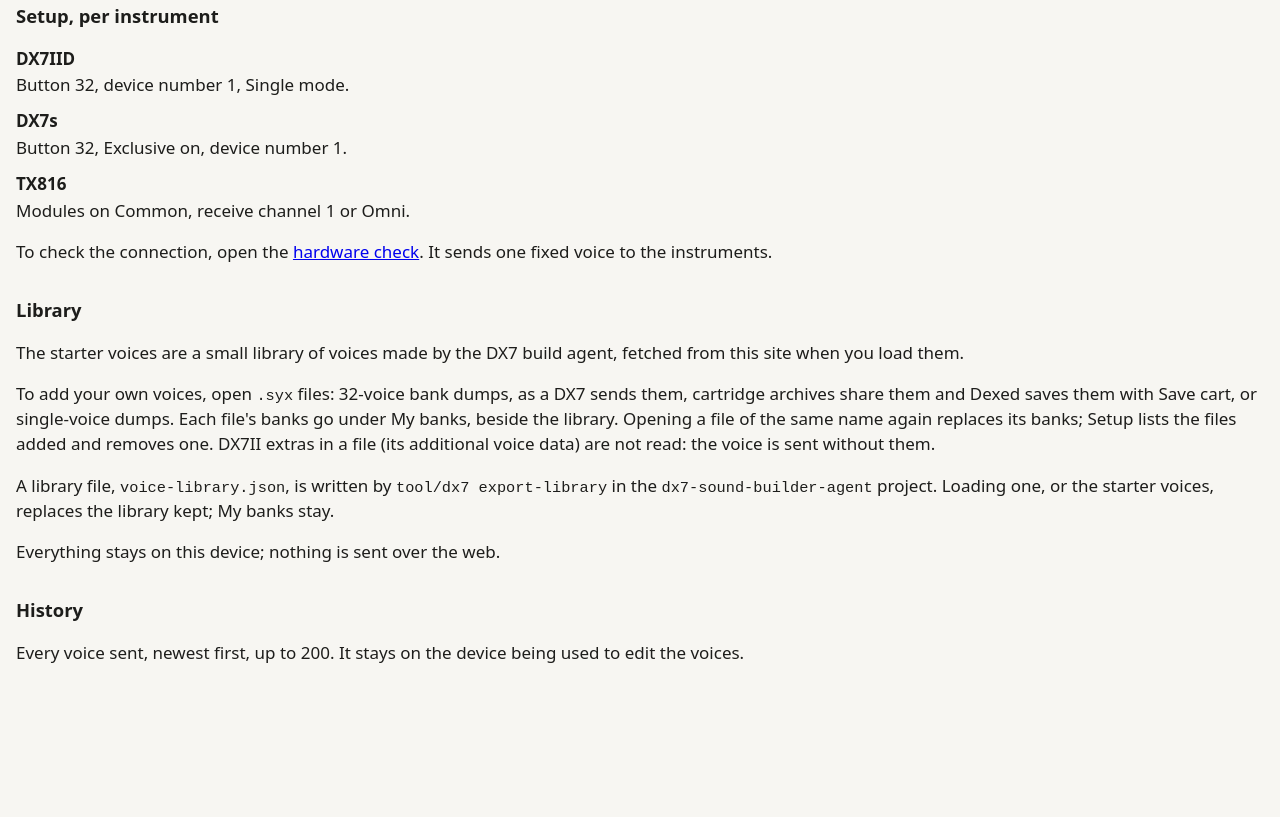
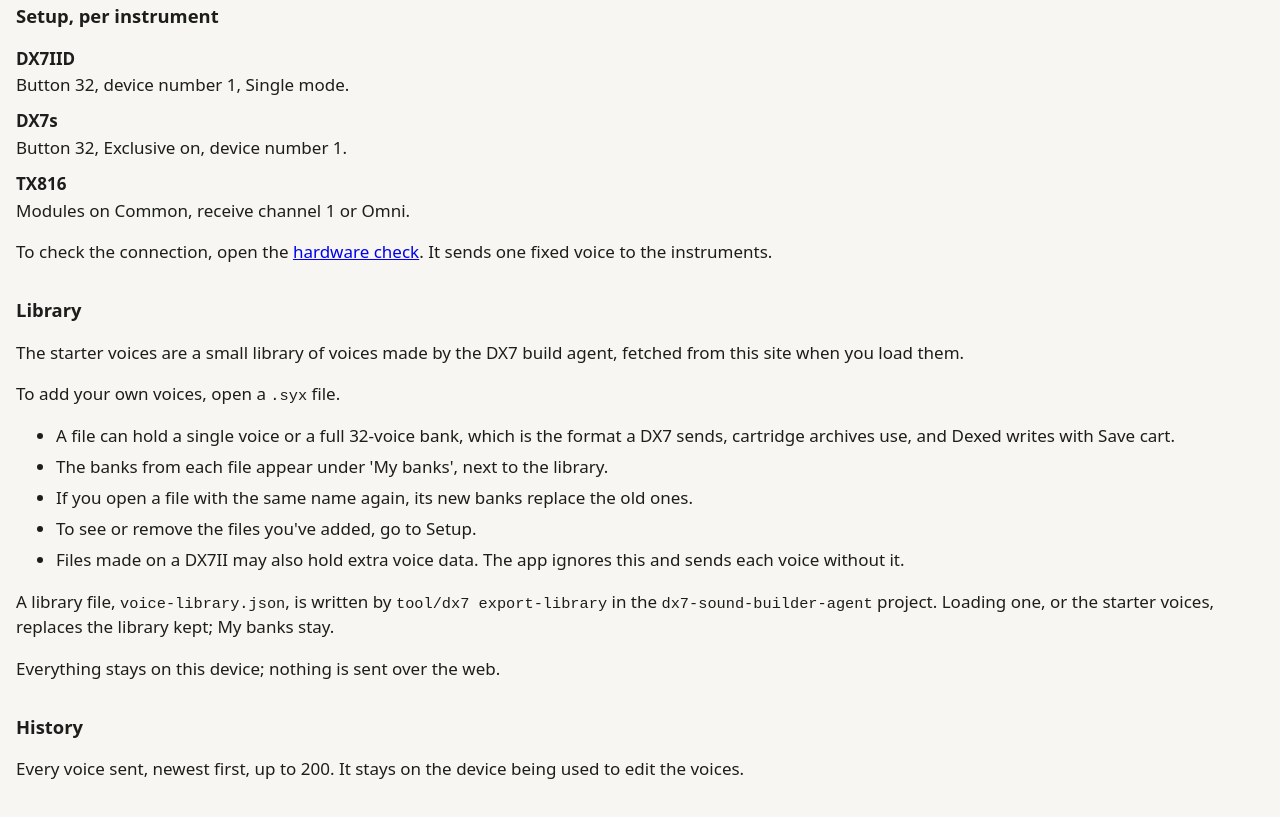
Before and after one commit to danieltowers/dx7-voice-app, a plain HTML site: page help.html in a window 1280 px wide. Shown: the part 786-1603 px from the top of the page. Before the commit the page ends 1516 px from the top, so only its background shows below. Drawn offline with Linux system fonts and the light colour scheme.

Commit message:
Reword the help page's .syx paragraph as a list
Co-Authored-By: Claude Opus 5.5 <noreply@anthropic.com>

```diff
--- a/help.html
+++ b/help.html
@@ -53,7 +53,14 @@
   <section aria-labelledby="library-heading">
     <h2 id="library-heading">Library</h2>
     <p>The starter voices are a small library of voices made by the DX7 build agent, fetched from this site when you load them.</p>
-    <p>To add your own voices, open <code>.syx</code> files: 32-voice bank dumps, as a DX7 sends them, cartridge archives share them and Dexed saves them with Save cart, or single-voice dumps. Each file's banks go under My banks, beside the library. Opening a file of the same name again replaces its banks; Setup lists the files added and removes one. DX7II extras in a file (its additional voice data) are not read: the voice is sent without them.</p>
+    <p>To add your own voices, open a <code>.syx</code> file.</p>
+    <ul>
+      <li>A file can hold a single voice or a full 32-voice bank, which is the format a DX7 sends, cartridge archives use, and Dexed writes with Save cart.</li>
+      <li>The banks from each file appear under 'My banks', next to the library.</li>
+      <li>If you open a file with the same name again, its new banks replace the old ones.</li>
+      <li>To see or remove the files you've added, go to Setup.</li>
+      <li>Files made on a DX7II may also hold extra voice data. The app ignores this and sends each voice without it.</li>
+    </ul>
     <p>A library file, <code>voice-library.json</code>, is written by <code>tool/dx7 export-library</code> in the <code>dx7-sound-builder-agent</code> project. Loading one, or the starter voices, replaces the library kept; My banks stay.</p>
     <p>Everything stays on this device; nothing is sent over the web.</p>
   </section>
```
